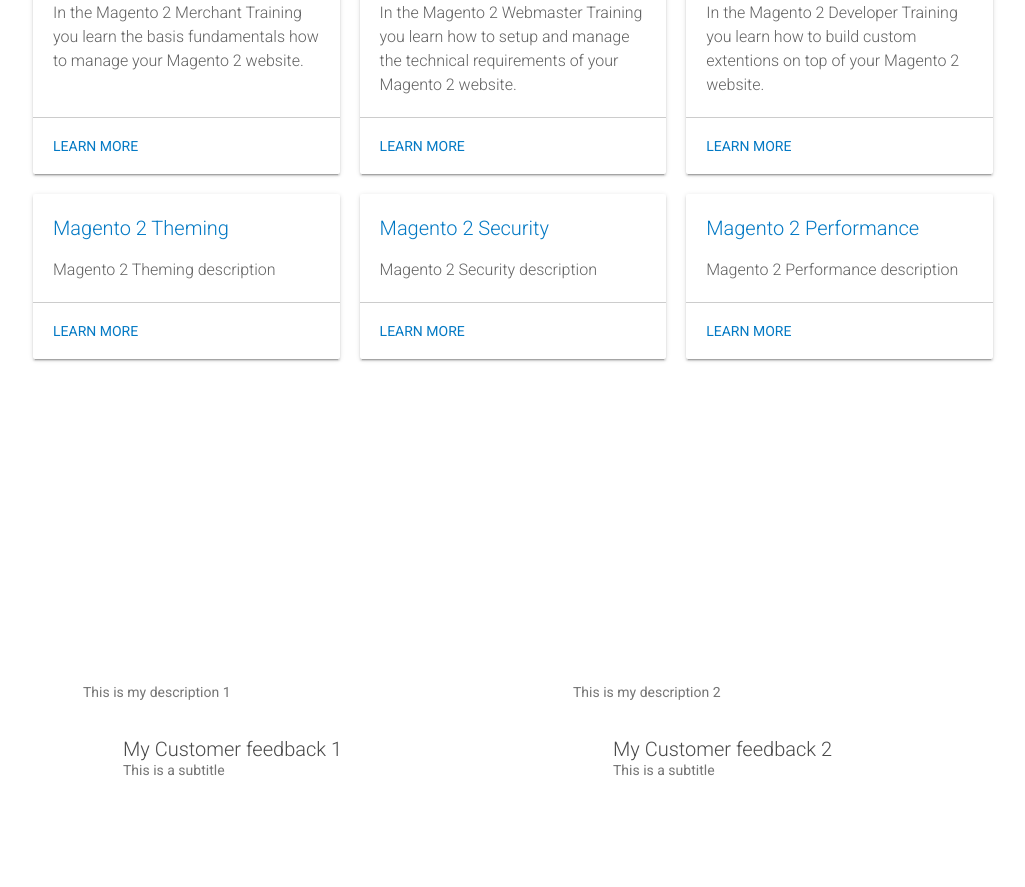
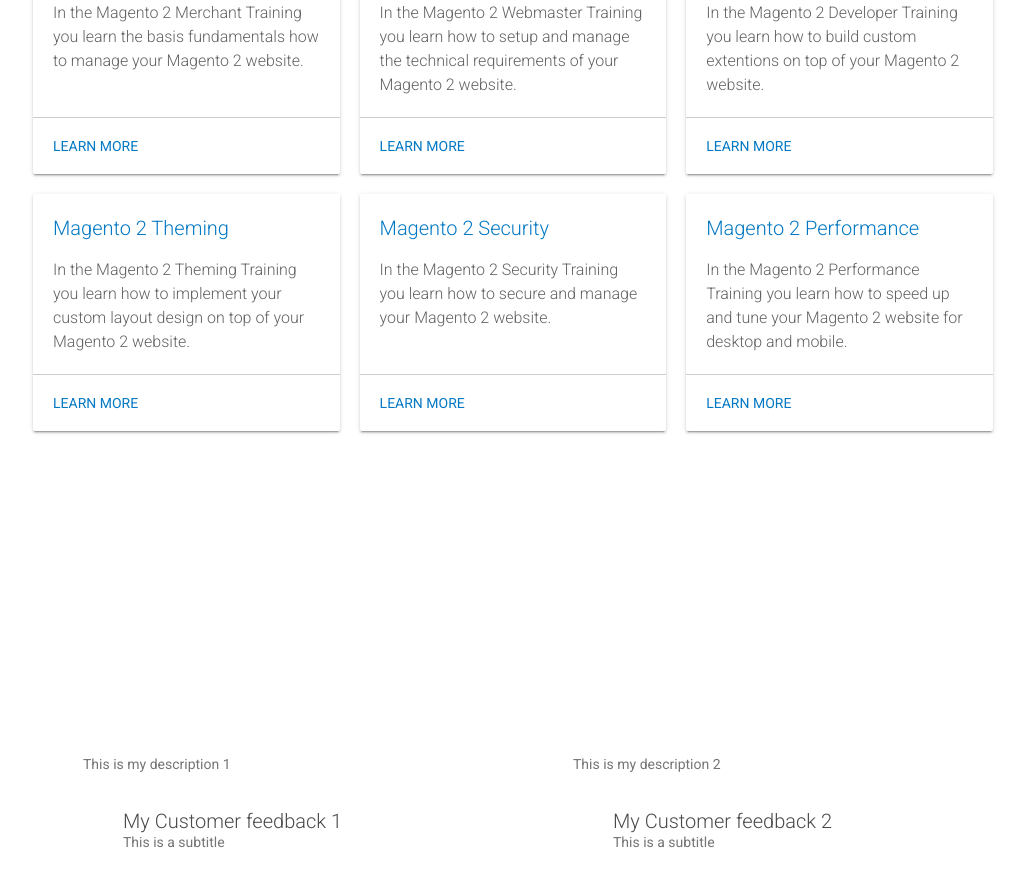
Before and after one commit to mage-acadamy/mage-acadamy.github.io, a Jekyll site: the page built from index.html, in a window 1280 px wide and 900 px high, scrolled down 2073 px. Shown: the top 887 px of the window, without its empty margins (127-1152 px from the left). Built offline with Jekyll 4.4.1, drawn with Linux system fonts in a browser that asks for light colours; nearby versions of some CDN libraries; comment, search, counter and statistics services are not loaded.

Commit message:
last update description

```diff
--- a/_data/training.yml
+++ b/_data/training.yml
@@ -27,7 +27,7 @@
 
 - name: Magento 2 Theming
   id: 4
-  description: "Magento 2 Theming description"
+  description: In the Magento 2 Theming Training you learn how to implement your custom layout design on top of your Magento 2 website.
   url: magento-2-theming
   pic: magento-2-theming
   title-submenu: Training services
@@ -36,7 +36,7 @@
 
 - name: Magento 2 Security
   id: 5
-  description: "Magento 2 Security description"
+  description: In the Magento 2 Security Training you learn how to secure and manage your Magento 2 website.
   url: magento-2-security
   pic: magento-2-security
   title-submenu: Training services
@@ -45,7 +45,7 @@
 
 - name: Magento 2 Performance
   id: 6
-  description: "Magento 2 Performance description"
+  description: In the Magento 2 Performance Training you learn how to speed up and tune your Magento 2 website for desktop and mobile.
   url: magento-2-performance
   pic: magento-2-performance
   title-submenu: Training services
```
